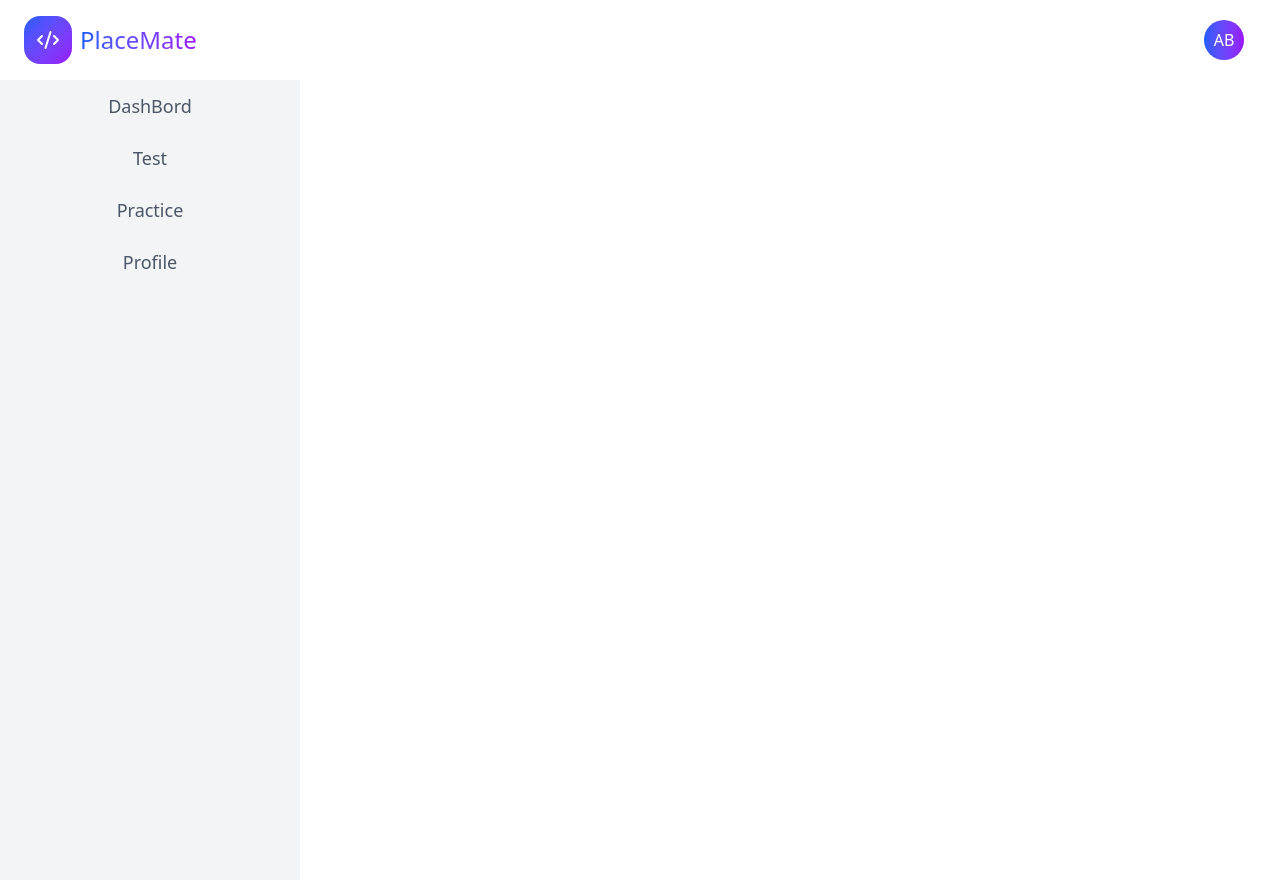
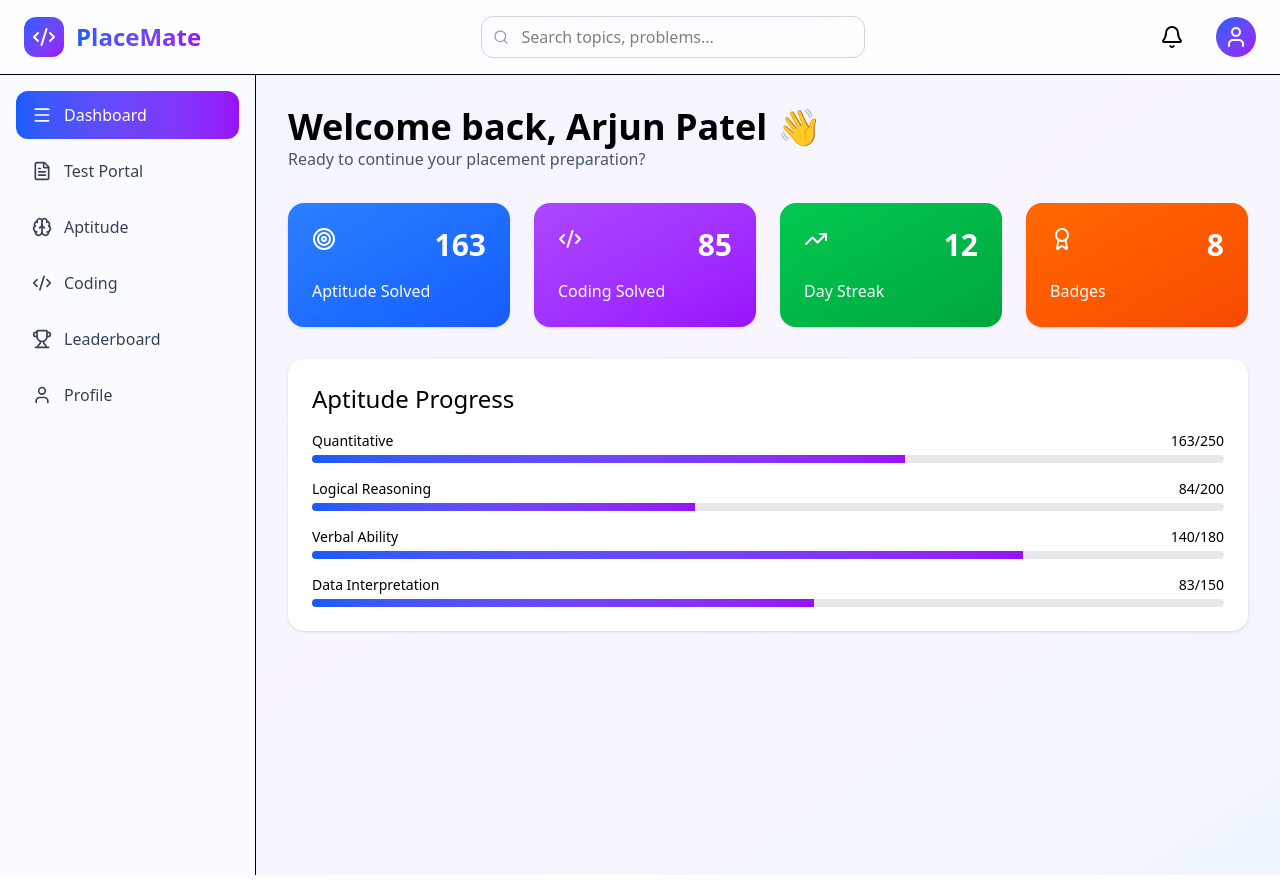
Before and after one commit to BhagwatAtharv/placemat, a React (Vite) app in the folder placemat_frontend/: page /dashbord in a window 1280 px wide. Built offline with nearby package versions, Linux system fonts and the light colour scheme.

Commit message:
ui components dashboard added

```diff
--- /dev/null
+++ b/placemat_frontend/src/components/ui/avatar.jsx
@@ -0,0 +1,16 @@
+/**
+ * Avatar
+ * Displays user icon or initials
+ */
+export function Avatar({ children, className = "", ...props }) {
+  return (
+    <div
+      {...props}
+      className={`w-10 h-10 rounded-full flex items-center justify-center
+        bg-gradient-to-br from-blue-600 to-purple-600
+        text-white cursor-pointer ${className}`}
+    >
+      {children}
+    </div>
+  );
+}
--- /dev/null
+++ b/placemat_frontend/src/components/ui/badge.jsx
@@ -0,0 +1,14 @@
+/**
+ * Badge
+ * Used for status labels (Active, Upcoming, Completed)
+ */
+export function Badge({ children, className = "" }) {
+  return (
+    <span
+      className={`px-3 py-1 text-xs font-medium rounded-full
+        bg-gray-100 text-gray-700 ${className}`}
+    >
+      {children}
+    </span>
+  );
+}
--- /dev/null
+++ b/placemat_frontend/src/components/ui/button.jsx
@@ -0,0 +1,21 @@
+/**
+ * Button
+ * Reusable button component
+ */
+export function Button({
+  children,
+  className = "",
+  type = "button",
+  ...props
+}) {
+  return (
+    <button
+      type={type}
+      {...props}
+      className={`px-4 py-2 rounded-xl font-medium transition
+        hover:opacity-90 active:scale-95 ${className}`}
+    >
+      {children}
+    </button>
+  );
+}
--- /dev/null
+++ b/placemat_frontend/src/components/ui/card.jsx
@@ -0,0 +1,11 @@
+/**
+ * Card
+ * Generic container used across pages
+ */
+export function Card({ children, className = "" }) {
+  return (
+    <div className={`bg-white rounded-2xl shadow-sm ${className}`}>
+      {children}
+    </div>
+  );
+}
--- /dev/null
+++ b/placemat_frontend/src/components/ui/input.jsx
@@ -0,0 +1,14 @@
+/**
+ * Input
+ * Used for forms & search
+ */
+export function Input({ className = "", ...props }) {
+  return (
+    <input
+      {...props}
+      className={`w-full px-4 py-2 rounded-xl border border-gray-300
+        focus:outline-none focus:ring-2 focus:ring-blue-500
+        ${className}`}
+    />
+  );
+}
--- /dev/null
+++ b/placemat_frontend/src/components/ui/progress.jsx
@@ -0,0 +1,12 @@
+import * as React from "react";
+
+export function Progress({ value = 0 }) {
+  return (
+    <div className="w-full h-2 bg-gray-200 rounded-full overflow-hidden">
+      <div
+        className="h-full bg-gradient-to-r from-blue-600 to-purple-600 transition-all duration-300"
+        style={{ width: `${value}%` }}
+      />
+    </div>
+  );
+}
--- /dev/null
+++ b/placemat_frontend/src/components/ui/tabs.jsx
@@ -0,0 +1,56 @@
+import { useState, createContext, useContext } from "react";
+
+const TabsContext = createContext();
+
+/**
+ * Tabs wrapper
+ */
+export function Tabs({ defaultValue, children }) {
+  const [value, setValue] = useState(defaultValue);
+
+  return (
+    <TabsContext.Provider value={{ value, setValue }}>
+      <div>{children}</div>
+    </TabsContext.Provider>
+  );
+}
+
+/**
+ * TabsList
+ */
+export function TabsList({ children }) {
+  return (
+    <div className="inline-flex gap-2 bg-gray-100 p-1 rounded-xl">
+      {children}
+    </div>
+  );
+}
+
+/**
+ * TabsTrigger
+ */
+export function TabsTrigger({ value, children }) {
+  const { value: active, setValue } = useContext(TabsContext);
+
+  return (
+    <button
+      onClick={() => setValue(value)}
+      className={`px-4 py-2 rounded-lg text-sm transition
+        ${active === value
+          ? "bg-white shadow text-blue-600"
+          : "text-gray-600 hover:text-black"}`}
+    >
+      {children}
+    </button>
+  );
+}
+
+/**
+ * TabsContent
+ */
+export function TabsContent({ value, children }) {
+  const { value: active } = useContext(TabsContext);
+
+  if (active !== value) return null;
+  return <div className="mt-4">{children}</div>;
+}
--- a/placemat_frontend/src/pages/DashBord.jsx
+++ b/placemat_frontend/src/pages/DashBord.jsx
@@ -1,37 +1,146 @@
-import React from 'react'
-import Navbar2 from '../components/Navbar2'
+import {
+  Code2,
+  Brain,
+  Trophy,
+  User,
+  Bell,
+  Search,
+  Menu,
+  Award,
+  TrendingUp,
+  Target,
+  FileText,
+} from "lucide-react";
 
-function DashBord() {
+import { Card } from "../components/ui/card";
+import { Button } from "../components/ui/button";
+import { Progress } from "../components/ui/progress";
+import { Input } from "../components/ui/input";
+import { Avatar } from "../components/ui/avatar";
+
+
+export default function Dashboard({ onNavigate }) {
+  const userName = "Arjun Patel";
+
+  const aptitudeProgress = [
+    { topic: "Quantitative", progress: 65, total: 250, completed: 163 },
+    { topic: "Logical Reasoning", progress: 42, total: 200, completed: 84 },
+    { topic: "Verbal Ability", progress: 78, total: 180, completed: 140 },
+    { topic: "Data Interpretation", progress: 55, total: 150, completed: 83 },
+  ];
+
   return (
-    <>
-    <Navbar2/>
-        <div className='w-max flex '>
-            <div className='w-75 h-screen bg-gray-100 '>
-                <button onClick={''} className='bg-gray-100 h-11 w-full my-1 rounded-2xl hover:bg-gray-200 '>
-                    <span className=' text-gray-600 text-lg'>
-                        DashBord
-                    </span>
-                </button>
-                <button className='bg-gray-100 h-11 w-full my-1 rounded-2xl hover:bg-gray-200'>
-                    <span className=' text-gray-600 text-lg'>
-                        Test
-                    </span>
-                </button>
-                <button className='bg-gray-100 h-11 w-full my-1 rounded-2xl hover:bg-gray-200'>
-                    <span className=' text-gray-600 text-lg'>
-                        Practice
-                    </span>
-                </button>
-                <button className='bg-gray-100 h-11 w-full my-1 rounded-2xl hover:bg-gray-200'>
-                    <span className=' text-gray-600 text-lg'>
-                        Profile
-                    </span>
-                </button>
+    <div className="min-h-screen bg-gradient-to-br from-blue-50 via-purple-50 to-blue-50">
+      {/* Navbar */}
+      <header className="sticky top-0 z-50 bg-white/80 backdrop-blur border-b">
+        <div className="max-w-7xl mx-auto px-6 py-4 flex justify-between items-center">
+          <div className="flex items-center gap-3">
+            <div className="w-10 h-10 rounded-xl bg-gradient-to-br from-blue-600 to-purple-600 flex items-center justify-center">
+              <Code2 className="text-white" />
+            </div>
+            <span className="text-2xl font-semibold bg-gradient-to-r from-blue-600 to-purple-600 bg-clip-text text-transparent">
+              PlaceMate
+            </span>
+          </div>
 
+          <div className="hidden md:block w-96 relative">
+            <Search className="absolute left-3 top-1/2 -translate-y-1/2 w-4 h-4 text-gray-400" />
+            <Input placeholder="Search topics, problems..." className="pl-10 rounded-xl" />
+          </div>
+
+          <div className="flex items-center gap-4">
+            <Button size="icon" variant="ghost">
+              <Bell />
+            </Button>
+            <Avatar
+              className="cursor-pointer bg-gradient-to-br from-blue-600 to-purple-600 text-white"
+              onClick={() => onNavigate("profile")}
+            >
+              <User />
+            </Avatar>
+          </div>
+        </div>
+      </header>
+
+      <div className="flex">
+        {/* Sidebar */}
+        <aside className="hidden lg:block w-64 border-r bg-white/60 min-h-screen sticky top-[72px]">
+          <nav className="p-4 space-y-2">
+            {[
+              ["dashboard", "Dashboard", Menu],
+              ["test-portal", "Test Portal", FileText],
+              ["aptitude", "Aptitude", Brain],
+              ["coding", "Coding", Code2],
+              ["leaderboard", "Leaderboard", Trophy],
+              ["profile", "Profile", User],
+            ].map(([key, label, Icon]) => (
+              <button
+                key={key}
+                onClick={() => onNavigate(key)}
+                className={`w-full flex items-center gap-3 px-4 py-3 rounded-xl ${
+                  key === "dashboard"
+                    ? "bg-gradient-to-r from-blue-600 to-purple-600 text-white"
+                    : "hover:bg-purple-100 text-gray-700"
+                }`}
+              >
+                <Icon className="w-5 h-5" />
+                {label}
+              </button>
+            ))}
+          </nav>
+        </aside>
+
+        {/* Main */}
+        <main className="flex-1 p-6 md:p-8">
+          <div className="max-w-6xl mx-auto space-y-8">
+            <div>
+              <h1 className="text-4xl font-semibold">
+                Welcome back, {userName} 👋
+              </h1>
+              <p className="text-gray-600">
+                Ready to continue your placement preparation?
+              </p>
             </div>
-        </div>
-    </>
-  )
+
+            {/* Stats */}
+            <div className="grid md:grid-cols-4 gap-6">
+              {[
+                ["Aptitude Solved", 163, Target, "from-blue-500 to-blue-600"],
+                ["Coding Solved", 85, Code2, "from-purple-500 to-purple-600"],
+                ["Day Streak", 12, TrendingUp, "from-green-500 to-green-600"],
+                ["Badges", 8, Award, "from-orange-500 to-orange-600"],
+              ].map(([label, value, Icon, gradient]) => (
+                <Card
+                  key={label}
+                  className={`p-6 rounded-2xl text-white bg-gradient-to-br ${gradient}`}
+                >
+                  <div className="flex justify-between mb-4">
+                    <Icon />
+                    <span className="text-3xl font-bold">{value}</span>
+                  </div>
+                  <div>{label}</div>
+                </Card>
+              ))}
+            </div>
+
+            {/* Aptitude Progress */}
+            <Card className="p-6 rounded-2xl">
+              <h3 className="text-2xl mb-4">Aptitude Progress</h3>
+              <div className="space-y-4">
+                {aptitudeProgress.map((item) => (
+                  <div key={item.topic}>
+                    <div className="flex justify-between text-sm mb-1">
+                      <span>{item.topic}</span>
+                      <span>{item.completed}/{item.total}</span>
+                    </div>
+                    <Progress value={item.progress} />
+                  </div>
+                ))}
+              </div>
+            </Card>
+          </div>
+        </main>
+      </div>
+    </div>
+  );
 }
-
-export default DashBord
```
